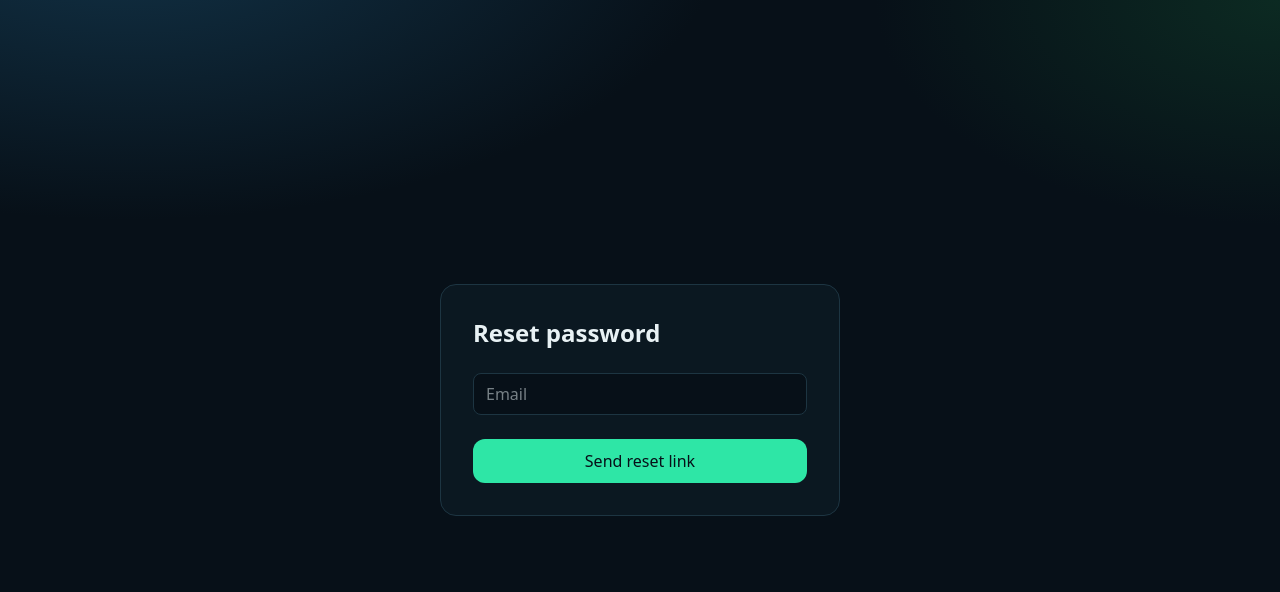
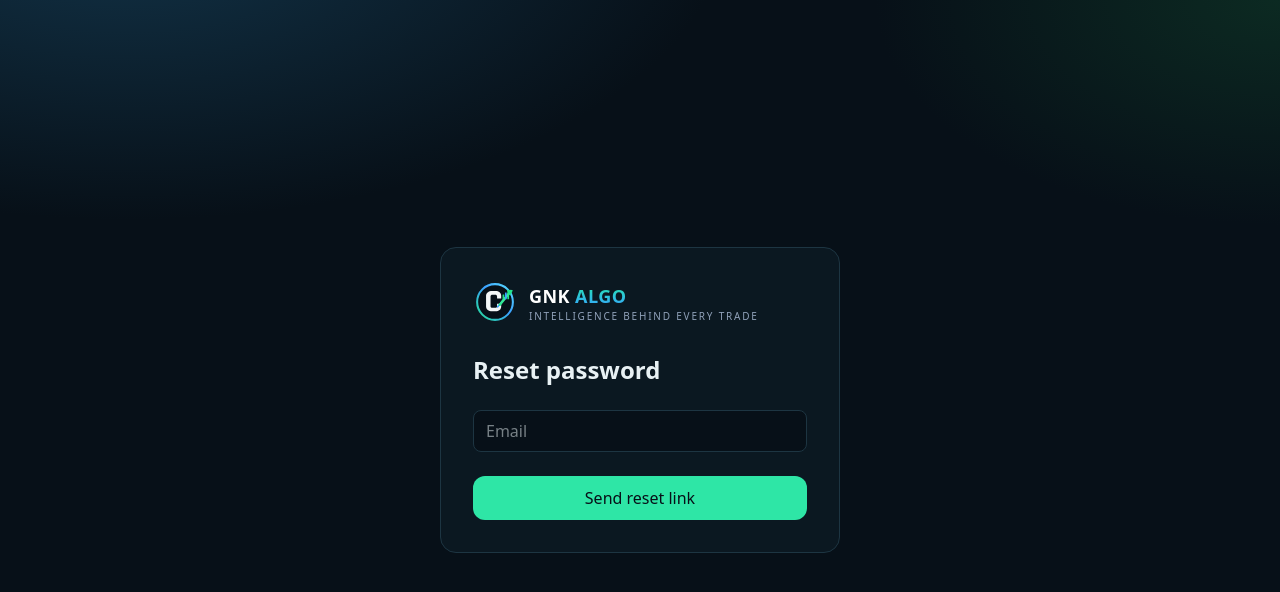
Before and after one commit to riyazgagguturi-design/gnkalgo_Dev, a Next.js app in the folder frontend/: page /forgot-password in a window 1280 px wide. Shown: the top 592 px of the page. Built offline with nearby package versions, Linux system fonts and the light colour scheme; no server answers.

Commit message:
Show GNK ALGO logo on the password reset page

```diff
--- a/frontend/src/app/forgot-password/page.tsx
+++ b/frontend/src/app/forgot-password/page.tsx
@@ -2,6 +2,7 @@
 
 import { FormEvent, useState } from "react";
 import { api } from "@/lib/api";
+import { Logo } from "@/components/Logo";
 
 export default function ForgotPasswordPage() {
   const [email, setEmail] = useState("");
@@ -25,7 +26,8 @@ export default function ForgotPasswordPage() {
   return (
     <main className="mx-auto flex min-h-screen max-w-md items-center px-6">
       <form onSubmit={onSubmit} className="w-full rounded-2xl border border-[#1d3542] bg-[#0d1b24]/80 p-8">
-        <h1 className="text-2xl font-semibold">Reset password</h1>
+        <Logo href="/" size={44} />
+        <h1 className="mt-6 text-2xl font-semibold">Reset password</h1>
         <input className="mt-6 w-full rounded-lg border border-[#1d3542] bg-[#071018] px-3 py-2" placeholder="Email" value={email} onChange={(e) => setEmail(e.target.value)} type="email" required />
         {error && <p className="mt-3 text-sm text-[#ff6b6b]">{error}</p>}
         {message && <p className="mt-3 text-sm text-[#2ee6a6] break-all">{message}</p>}
```
